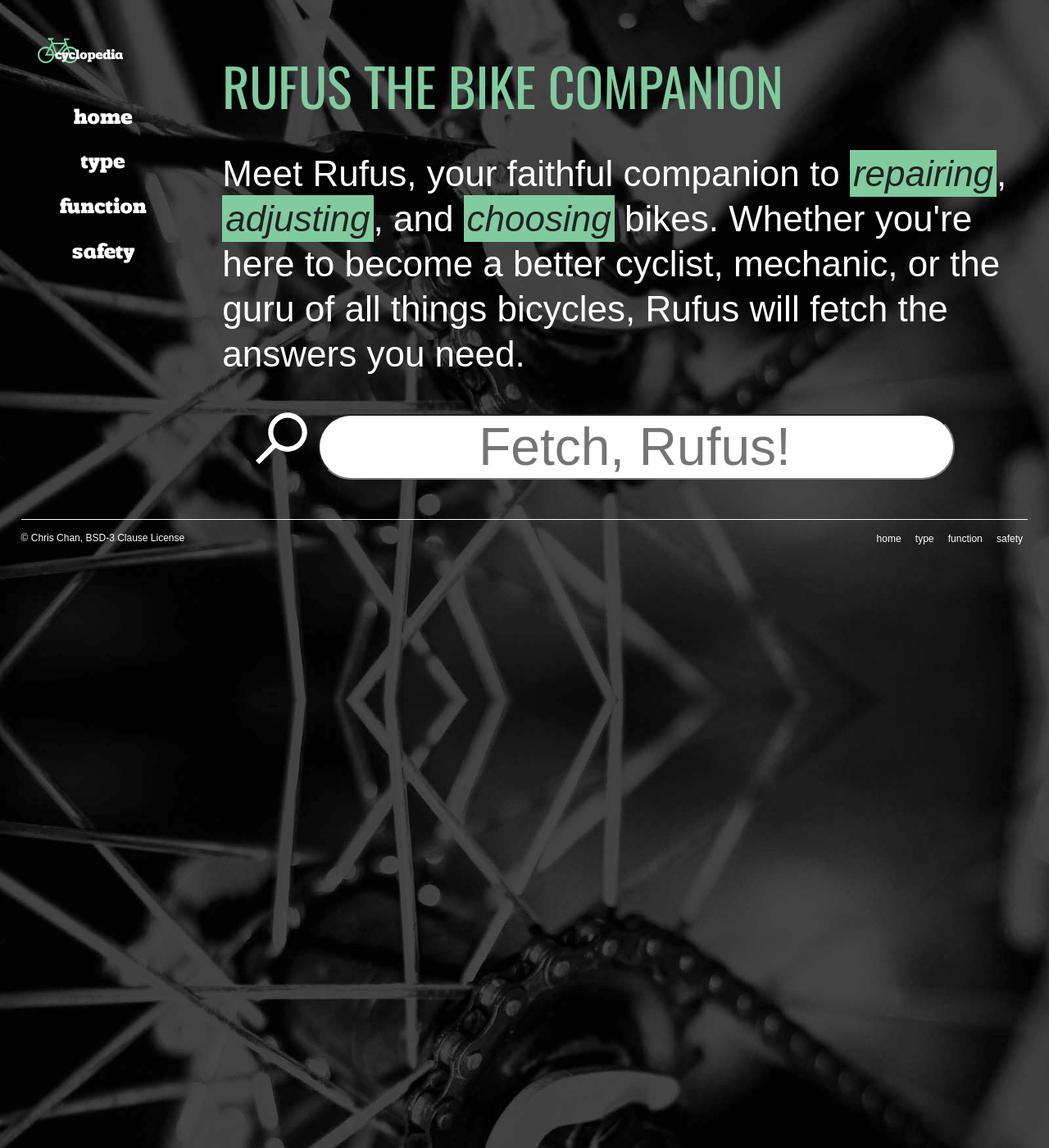
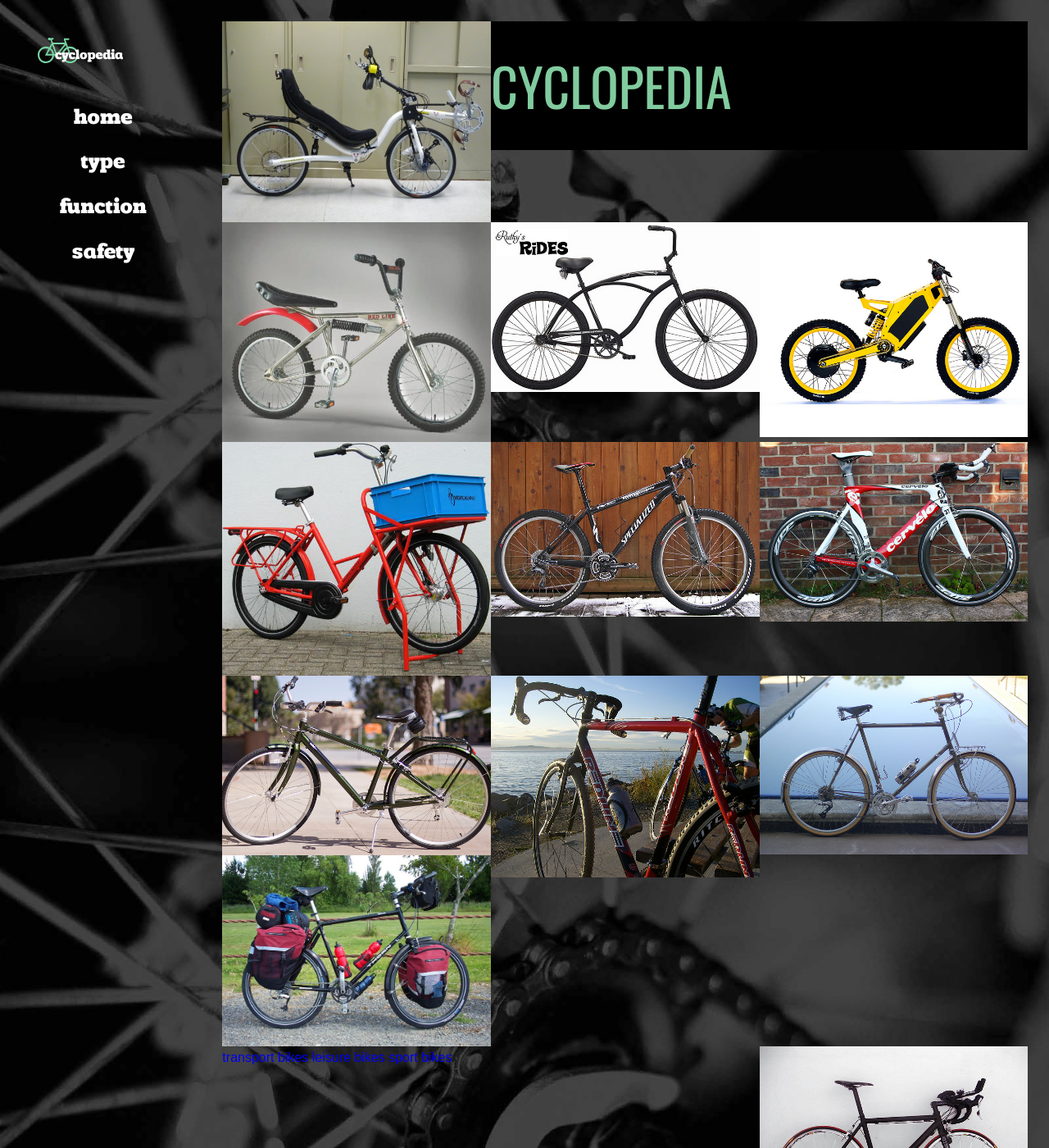
Before and after one commit to chris-noel-chan/large-data-website, a Jekyll site: the page built from index.html, in a window 1280 px wide and 1400 px high. Shown: the whole window at 82% size. Built offline with Jekyll 4.4.1, drawn with Linux system fonts in a browser that asks for light colours; Markdown is read by kramdown in place of the engine named in the settings.

Commit message:
added function subcategory pages

```diff
--- a/index.html
+++ b/index.html
@@ -1,10 +1,32 @@
 ---
 layout: default
-title: Bicycle Companion · Learn to repair, adjust, and choose bikes
+title: Cyclopedia · The bike encyclopedia
 ---
 
-		<h1>Rufus the bike companion</h1>
-		<p class="lede">Meet Rufus, your faithful companion to <a href="repair.html"><em>repairing</em></a>, <a href="adjust.html"><em>adjusting</em></a>, and <a href="choose.html"><em>choosing</em></a> bikes. Whether you're here to become a better cyclist, mechanic, or the guru of all things bicycles, Rufus will fetch the answers you need.</p>
+		<div class="bike-grid">
+
+			<div class="title-banner grid unit unit-s-1 unit-m-1 unit-l-2-3">
+				<h1>Cyclopedia</h1>
+			</div>
+
+			{% for bikes in site.posts %}
+
+				<a class="bike-square grid unit unit-s-1 unit-m-1-2 unit-l-1-3" href="{{site.baseurl}}{{bikes.url}}">
+					<img src="img/bikes/{{bikes.thumb}}">
+				</a>
+
+			{% endfor %}
+
+		</div>
+
+<!-- /////////////////////// TEMP TESTING /////////////////////// -->
+
+		<a href="{{site.baseurl}}pages/transport.html">transport bikes</a>
+		<a href="{{site.baseurl}}pages/leisure.html">leisure bikes</a>
+		<a href="{{site.baseurl}}pages/sport.html">sport bikes</a>
+
+<!-- /////////////////////// TEMP TESTING /////////////////////// -->
+
 
 		<form role="search" id="searchbar">
 			<label for="search"><img src="img/search.svg" alt="search"></label>
```
Also changed, not shown: pages/leisure.html (added, +21 -0 lines), pages/sport.html (added, +21 -0 lines), pages/transport.html (added, +21 -0 lines).
